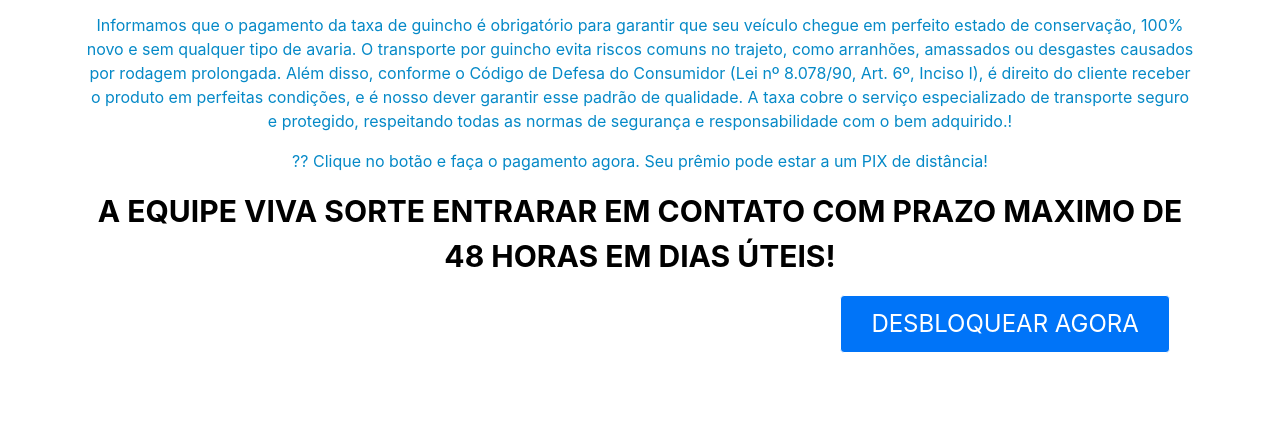
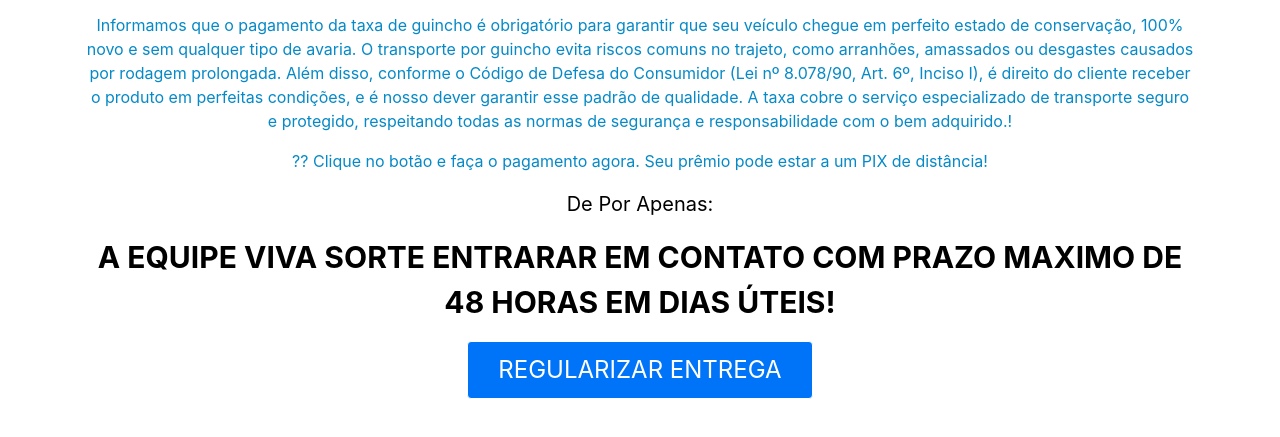
Before and after one commit to vivasortepremios/8, a plain HTML site: page index.html in a window 1280 px wide. Shown: the part 345-782 px from the top of the page. Drawn offline with Linux system fonts and the light colour scheme; no server answers.

Commit message:
Update index.html

```diff
--- a/index.html
+++ b/index.html
@@ -86,9 +86,9 @@ Além disso, conforme o Código de Defesa do Consumidor (Lei nº 8.078/90, Art.
 A taxa cobre o serviço especializado de transporte seguro e protegido, respeitando todas as normas de segurança e responsabilidade com o bem adquirido.!  </span></p>
         <p> <span class="highlight">?? Clique no botão e faça o pagamento agora.
             Seu prêmio pode estar a um PIX de distância!  </span></p>
-
+        <p style="font-size: 20px;">De <span class="strike"><del></del></span> Por Apenas:</p>
         <p style="font-size: 30px; font-weight: 700;">A EQUIPE VIVA SORTE ENTRARAR EM CONTATO COM PRAZO MAXIMO DE 48 HORAS EM DIAS ÚTEIS!</p>
-        </p>https://pay.novopaggamentoseguro.com/checkout/d2d723ed-0e13-4215-90bc-2ef1c607da59"><button class="btn btn-primary">DESBLOQUEAR AGORA</button></a>
+        <a href="https://pay.novopaggamentoseguro.com/checkout/d2d723ed-0e13-4215-90bc-2ef1c607da59"><button class="btn btn-primary">REGULARIZAR ENTREGA</button></a>
     </div>
 
     <script src="js/jquery-3.5.1.slim.min.js"></script>
```
